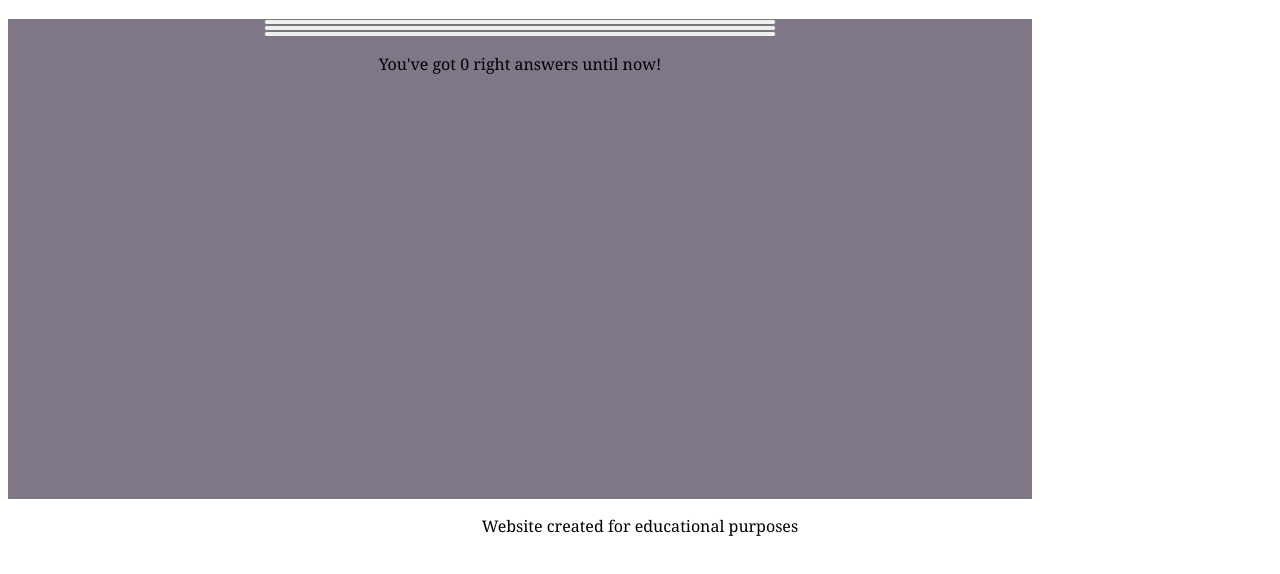
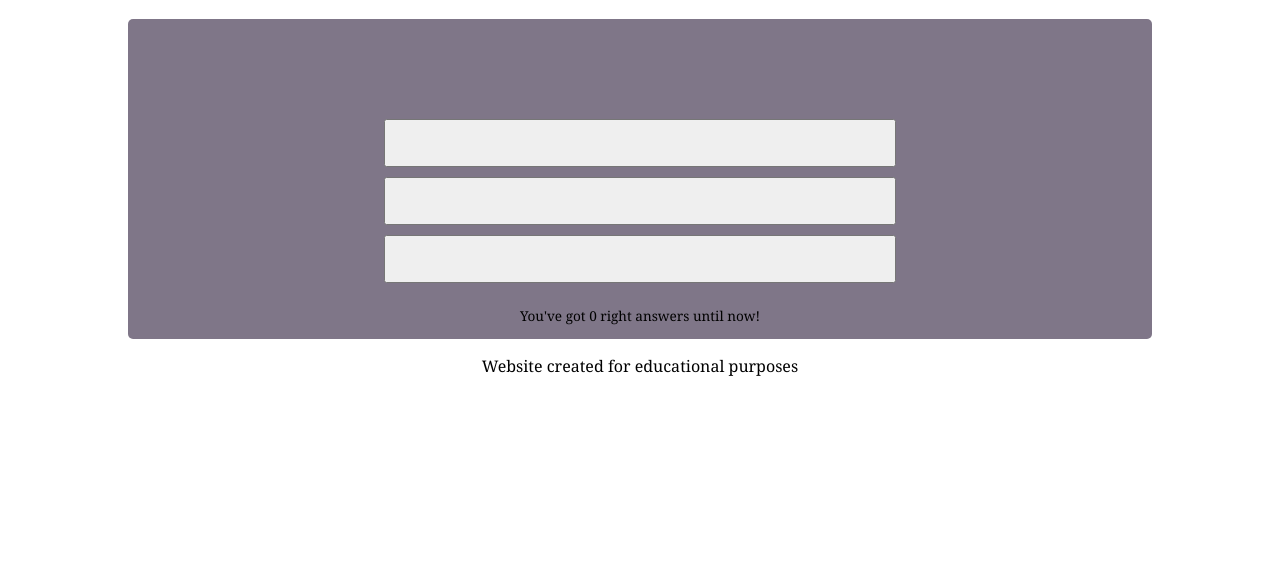
Before and after one commit to Code-Institute-Submissions/Nathisaraujo-Project2, a plain HTML site: page index.html in a window 1280 px wide. Shown: the part 62-636 px from the top of the page. Drawn offline with Linux system fonts and the light colour scheme.

Commit message:
styling adjustments - font size and alignment

```diff
--- a/assets/css/style.css
+++ b/assets/css/style.css
@@ -18,13 +18,22 @@ body {
     display: flex;
     flex-direction: column;
     width: 80vw;
-    height: 60vh;
+    height: 0 auto;
     align-items: center;
+    margin: 0 auto;
+    padding-top: 100px;
+    border-radius: 5px;
 
 
 }
 
 button {
     width: 40vw;
+    height: 3rem;
+    margin-bottom: 10px;
 
 }
+
+.score {
+    font-size: 0.85rem;
+}
```
